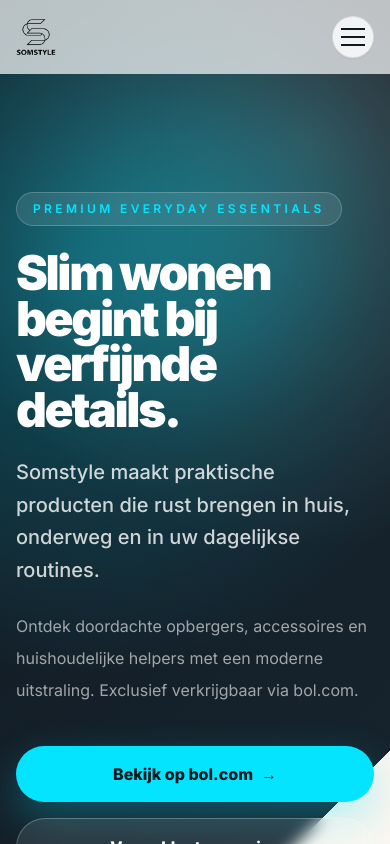
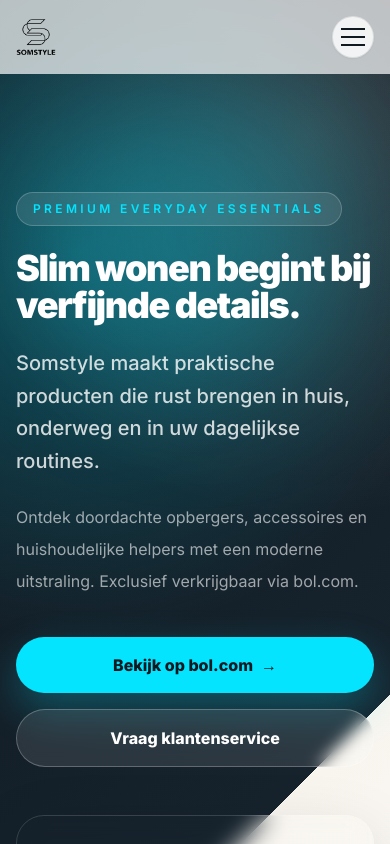
Before and after one commit to habtiaet/Somstyle_website, a Next.js app: page / in a window 390 px wide. Shown: the top 844 px of the page. Built offline with nearby package versions, Linux system fonts and the light colour scheme.

Commit message:
Tighten mobile hero typography
Co-authored-by: Luc Scheepers <habtiaet@users.noreply.github.com>

```diff
--- a/components/Hero.tsx
+++ b/components/Hero.tsx
@@ -20,7 +20,7 @@ export default function Hero() {
             <div className="mb-6 inline-flex items-center rounded-full border border-white/20 bg-white/10 px-4 py-2 text-xs font-semibold uppercase tracking-[0.28em] text-somstyle-blue backdrop-blur">
               Premium everyday essentials
             </div>
-            <h1 className="mb-6 text-5xl font-black leading-[0.95] tracking-[-0.05em] md:text-7xl">
+            <h1 className="mb-6 text-4xl font-black leading-[1.02] tracking-[-0.04em] sm:text-5xl md:text-7xl">
               Slim wonen begint bij verfijnde details.
             </h1>
             <p className="mb-6 text-xl font-medium leading-relaxed text-white/80 md:text-2xl">
```
